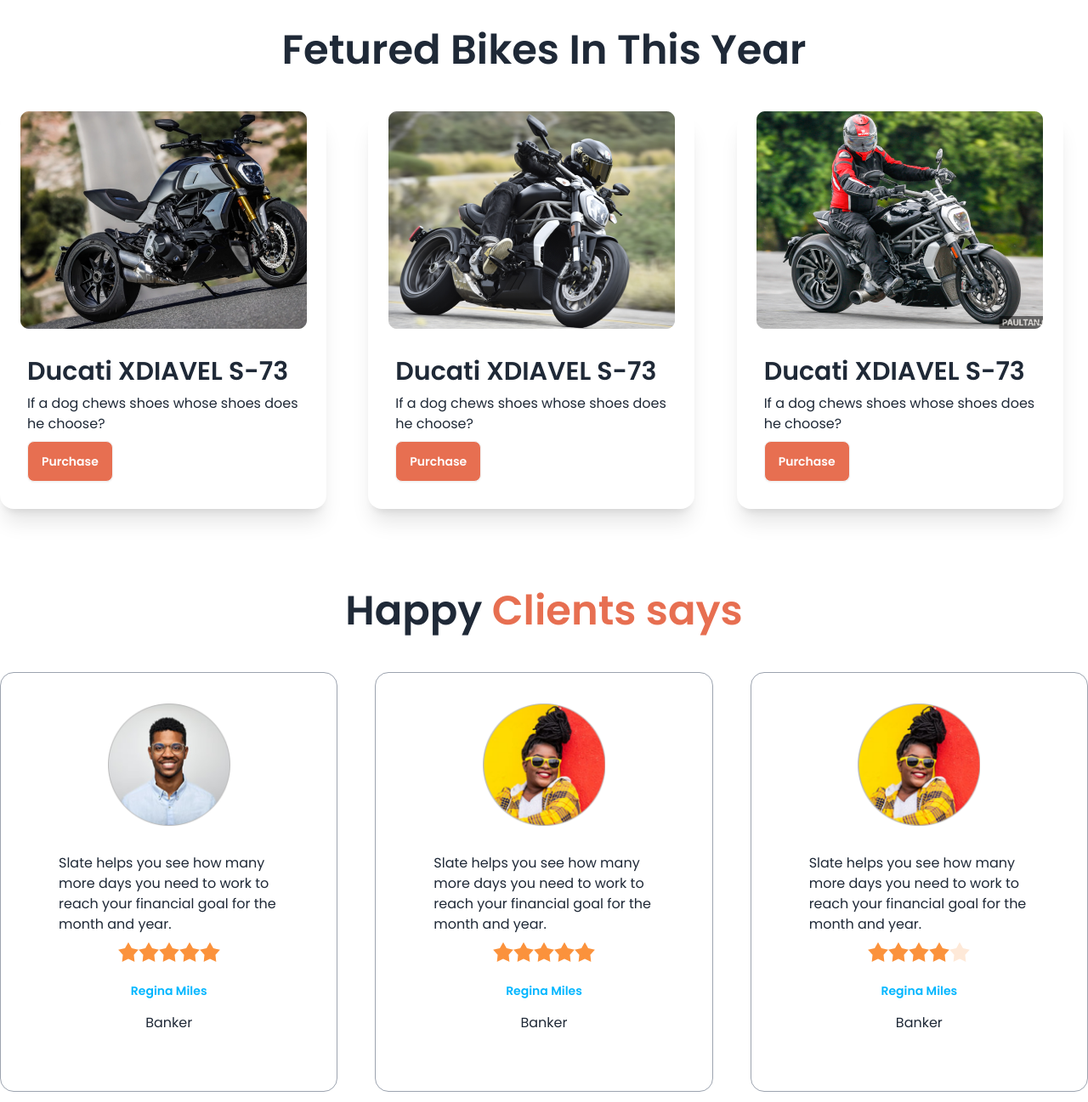
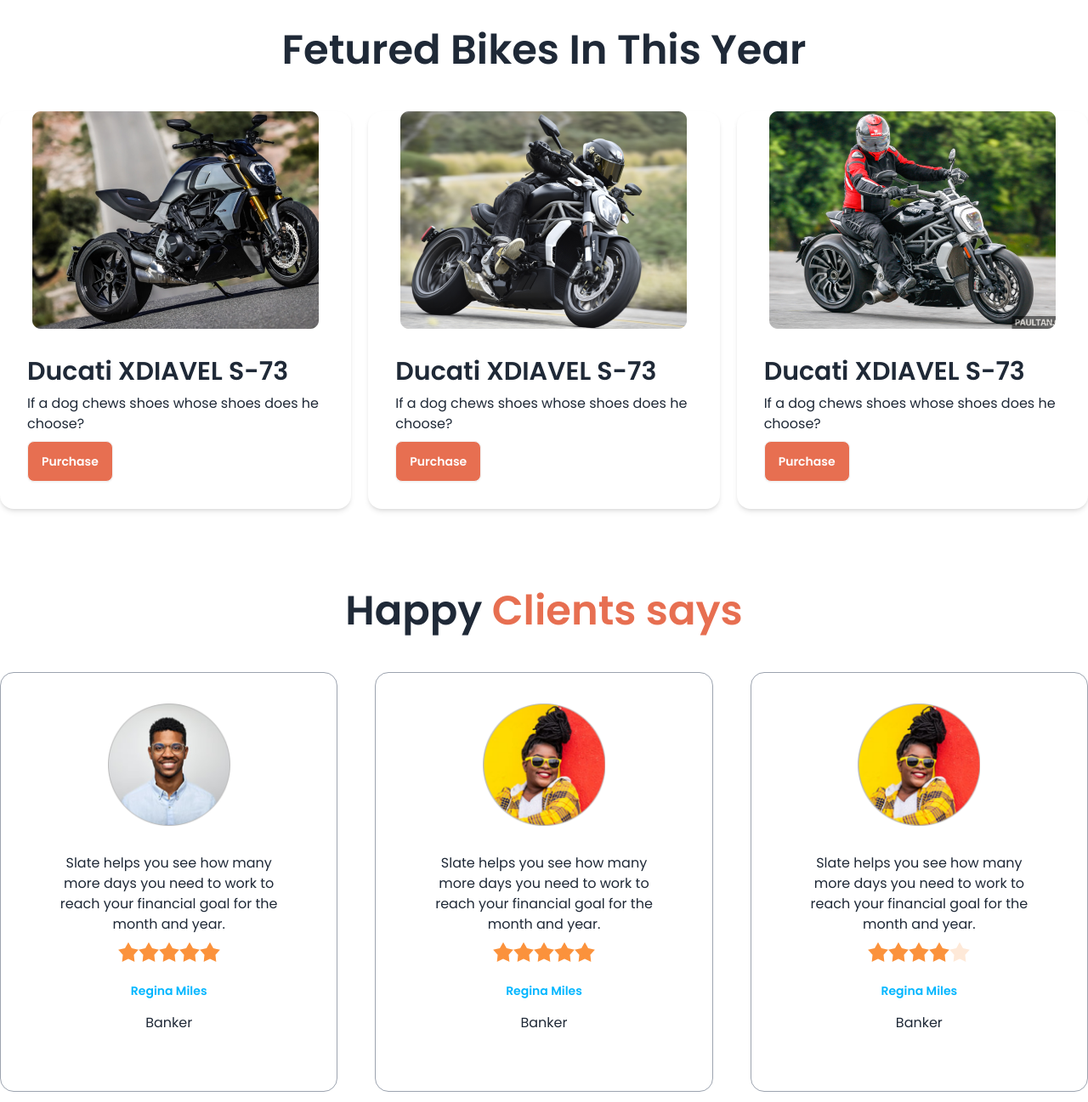
Before and after one commit to Arafat0122/biker-zone, a plain HTML site: page index.html in a window 1280 px wide. Shown: the part 731-2028 px from the top of the page at 85% size. Drawn offline with nearby package versions, Linux system fonts and the light colour scheme.

Commit message:
problem fixed

```diff
--- a/index.html
+++ b/index.html
@@ -189,7 +189,7 @@
             <h3 class="text-5xl font-semibold text-center mb-12">Fetured Bikes In This Year</h3>
             <div class="grid gap-5 grid-cols-1 md:grid-cols-2 lg:grid-cols-3 ">
                 <!-- first card -->
-                <div class="card w-96 bg-base-100 shadow-xl">
+                <div class="card bg-base-100 shadow-md">
                     <figure><img src="images/others/latest1.png" alt="Shoes" /></figure>
                     <div class="card-body">
                         <h2 class="card-title text-3xl">Ducati XDIAVEL S-73</h2>
@@ -200,7 +200,7 @@
                     </div>
                 </div>
                 <!-- second card -->
-                <div class="card w-96 bg-base-100 shadow-xl">
+                <div class="card bg-base-100 shadow-md">
                     <figure><img src="images/others/latest2.png" alt="Shoes" /></figure>
                     <div class="card-body">
                         <h2 class="card-title text-3xl">Ducati XDIAVEL S-73</h2>
@@ -211,7 +211,7 @@
                     </div>
                 </div>
                 <!-- third card -->
-                <div class="card w-96 bg-base-100 shadow-xl">
+                <div class="card bg-base-100 shadow-md">
                     <figure><img src="images/others/latest3.png" alt="Shoes" /></figure>
                     <div class="card-body">
                         <h2 class="card-title text-3xl">Ducati XDIAVEL S-73</h2>
@@ -232,7 +232,7 @@
                 <div class="card bg-base-100 p-9 border border-gray-400">
                     <figure><img src="images/others/user-1.png" alt="User" class="w-36" /></figure>
                     <div class="card-body">
-                      <p>Slate helps you see how
+                      <p class="text-center">Slate helps you see how
                         many more days you need
                         to work to reach your financial
                         goal for the month and year.</p>
@@ -253,7 +253,7 @@
                 <div class="card bg-base-100 p-9 border border-gray-400">
                     <figure><img src="images/others/user-3.png" alt="User" class="w-36" /></figure>
                     <div class="card-body">
-                      <p>Slate helps you see how
+                      <p class="text-center">Slate helps you see how
                         many more days you need
                         to work to reach your financial
                         goal for the month and year.</p>
@@ -274,7 +274,7 @@
                 <div class="card bg-base-100 p-9 border border-gray-400">
                     <figure><img src="images/others/user-3.png" alt="User" class="w-36" /></figure>
                     <div class="card-body">
-                      <p>Slate helps you see how
+                      <p class="text-center">Slate helps you see how
                         many more days you need
                         to work to reach your financial
                         goal for the month and year.</p>
```
